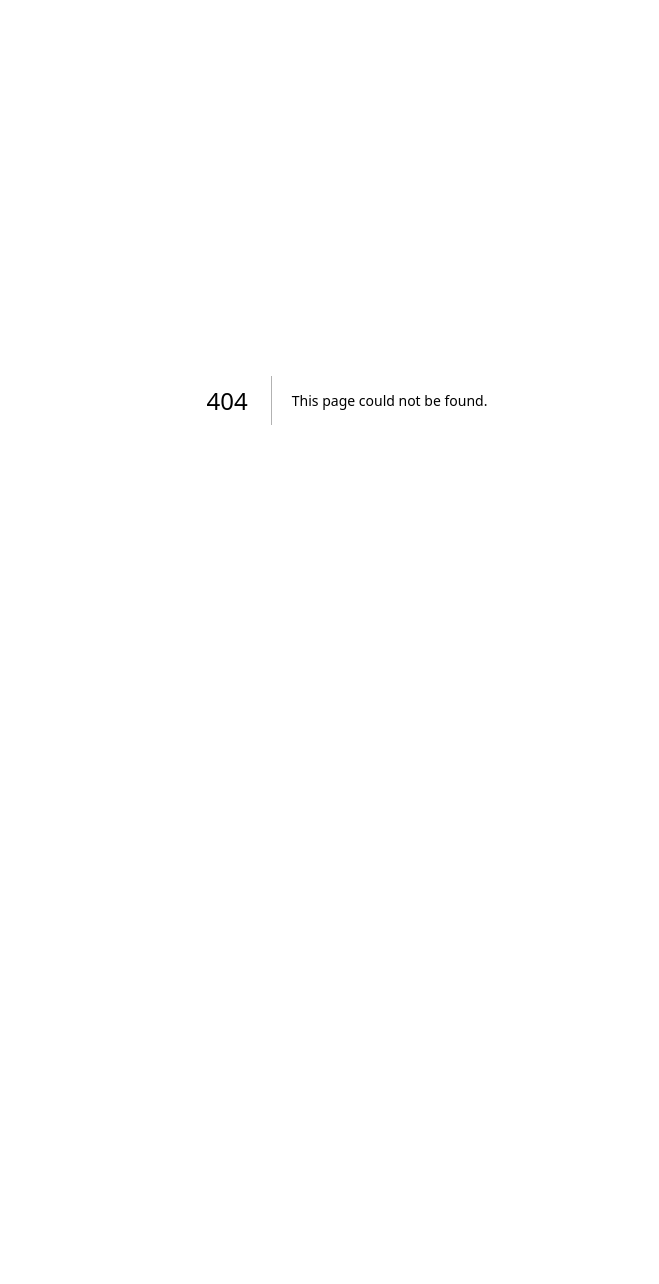
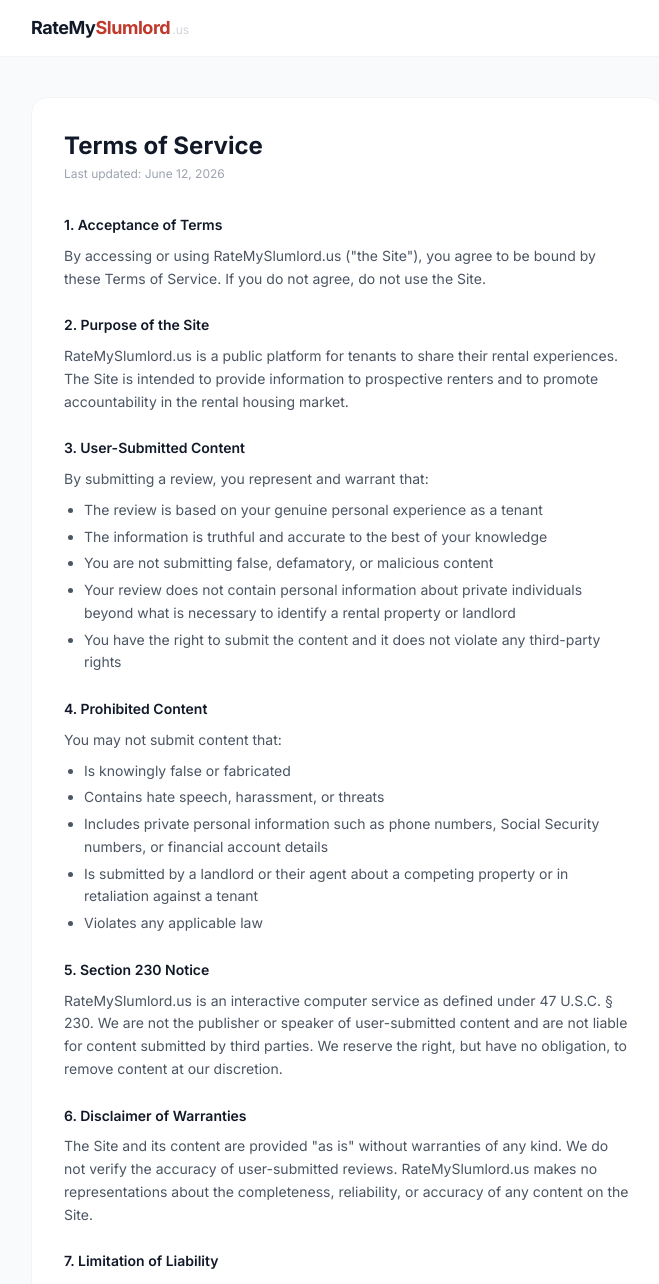
Before and after one commit to Desurasu/ratemyslumlord, a Next.js app: page /terms in a window 1280 px wide. Before the commit this address had no page. Shown: the top 1284 px of the page, without its empty margins (293-952 px from the left). Before the commit the page ends 800 px from the top, so only its background shows below. Built offline with nearby package versions, Linux system fonts and the light colour scheme.

Commit message:
Create terms.js

```diff
--- /dev/null
+++ b/pages/terms.js
@@ -0,0 +1,106 @@
+import Head from 'next/head'
+import Link from 'next/link'
+
+export default function Terms() {
+  const updated = 'June 12, 2026'
+  return (
+    <>
+      <Head>
+        <title>Terms of Service — RateMySlumlord</title>
+        <meta name="viewport" content="width=device-width, initial-scale=1" />
+      </Head>
+      <div className="min-h-screen bg-gray-50">
+        <header className="bg-white border-b border-gray-100 sticky top-0 z-10">
+          <div className="max-w-2xl mx-auto px-5 h-14 flex items-center">
+            <Link href="/" className="flex items-baseline">
+              <span className="font-bold text-gray-900 text-lg tracking-tight">RateMy</span>
+              <span className="font-bold text-brand text-lg tracking-tight">Slumlord</span>
+              <span className="text-gray-300 text-xs ml-0.5">.us</span>
+            </Link>
+          </div>
+        </header>
+        <div className="max-w-2xl mx-auto px-5 py-10">
+          <div className="bg-white rounded-2xl border border-gray-100 p-8">
+            <h1 className="text-2xl font-bold text-gray-900 mb-1">Terms of Service</h1>
+            <p className="text-xs text-gray-400 mb-8">Last updated: {updated}</p>
+
+            <div className="space-y-6 text-sm text-gray-600 leading-relaxed">
+              <section>
+                <h2 className="font-semibold text-gray-900 mb-2">1. Acceptance of Terms</h2>
+                <p>By accessing or using RateMySlumlord.us ("the Site"), you agree to be bound by these Terms of Service. If you do not agree, do not use the Site.</p>
+              </section>
+
+              <section>
+                <h2 className="font-semibold text-gray-900 mb-2">2. Purpose of the Site</h2>
+                <p>RateMySlumlord.us is a public platform for tenants to share their rental experiences. The Site is intended to provide information to prospective renters and to promote accountability in the rental housing market.</p>
+              </section>
+
+              <section>
+                <h2 className="font-semibold text-gray-900 mb-2">3. User-Submitted Content</h2>
+                <p>By submitting a review, you represent and warrant that:</p>
+                <ul className="list-disc ml-5 mt-2 space-y-1">
+                  <li>The review is based on your genuine personal experience as a tenant</li>
+                  <li>The information is truthful and accurate to the best of your knowledge</li>
+                  <li>You are not submitting false, defamatory, or malicious content</li>
+                  <li>Your review does not contain personal information about private individuals beyond what is necessary to identify a rental property or landlord</li>
+                  <li>You have the right to submit the content and it does not violate any third-party rights</li>
+                </ul>
+              </section>
+
+              <section>
+                <h2 className="font-semibold text-gray-900 mb-2">4. Prohibited Content</h2>
+                <p>You may not submit content that:</p>
+                <ul className="list-disc ml-5 mt-2 space-y-1">
+                  <li>Is knowingly false or fabricated</li>
+                  <li>Contains hate speech, harassment, or threats</li>
+                  <li>Includes private personal information such as phone numbers, Social Security numbers, or financial account details</li>
+                  <li>Is submitted by a landlord or their agent about a competing property or in retaliation against a tenant</li>
+                  <li>Violates any applicable law</li>
+                </ul>
+              </section>
+
+              <section>
+                <h2 className="font-semibold text-gray-900 mb-2">5. Section 230 Notice</h2>
+                <p>RateMySlumlord.us is an interactive computer service as defined under 47 U.S.C. § 230. We are not the publisher or speaker of user-submitted content and are not liable for content submitted by third parties. We reserve the right, but have no obligation, to remove content at our discretion.</p>
+              </section>
+
+              <section>
+                <h2 className="font-semibold text-gray-900 mb-2">6. Disclaimer of Warranties</h2>
+                <p>The Site and its content are provided "as is" without warranties of any kind. We do not verify the accuracy of user-submitted reviews. RateMySlumlord.us makes no representations about the completeness, reliability, or accuracy of any content on the Site.</p>
+              </section>
+
+              <section>
+                <h2 className="font-semibold text-gray-900 mb-2">7. Limitation of Liability</h2>
+                <p>To the maximum extent permitted by law, RateMySlumlord.us and its operators shall not be liable for any indirect, incidental, special, or consequential damages arising from your use of the Site or reliance on any content posted on the Site.</p>
+              </section>
+
+              <section>
+                <h2 className="font-semibold text-gray-900 mb-2">8. Content Removal & DMCA</h2>
+                <p>If you believe content on the Site infringes your copyright or contains false and defamatory statements about you, contact us at <a href="mailto:hello@ratemyslumlord.us" className="text-brand hover:underline">hello@ratemyslumlord.us</a> with a detailed description of the content in question and your contact information. We will review all requests and respond within a reasonable time.</p>
+              </section>
+
+              <section>
+                <h2 className="font-semibold text-gray-900 mb-2">9. Modifications</h2>
+                <p>We reserve the right to modify these Terms at any time. Continued use of the Site after changes constitutes your acceptance of the revised Terms.</p>
+              </section>
+
+              <section>
+                <h2 className="font-semibold text-gray-900 mb-2">10. Governing Law</h2>
+                <p>These Terms are governed by the laws of the State of Florida, without regard to its conflict of law provisions.</p>
+              </section>
+
+              <section>
+                <h2 className="font-semibold text-gray-900 mb-2">11. Contact</h2>
+                <p>Questions about these Terms? Email <a href="mailto:hello@ratemyslumlord.us" className="text-brand hover:underline">hello@ratemyslumlord.us</a>.</p>
+              </section>
+            </div>
+          </div>
+
+          <div className="mt-6 text-center">
+            <Link href="/" className="text-sm text-brand hover:underline">← Back to RateMySlumlord</Link>
+          </div>
+        </div>
+      </div>
+    </>
+  )
+}
```
